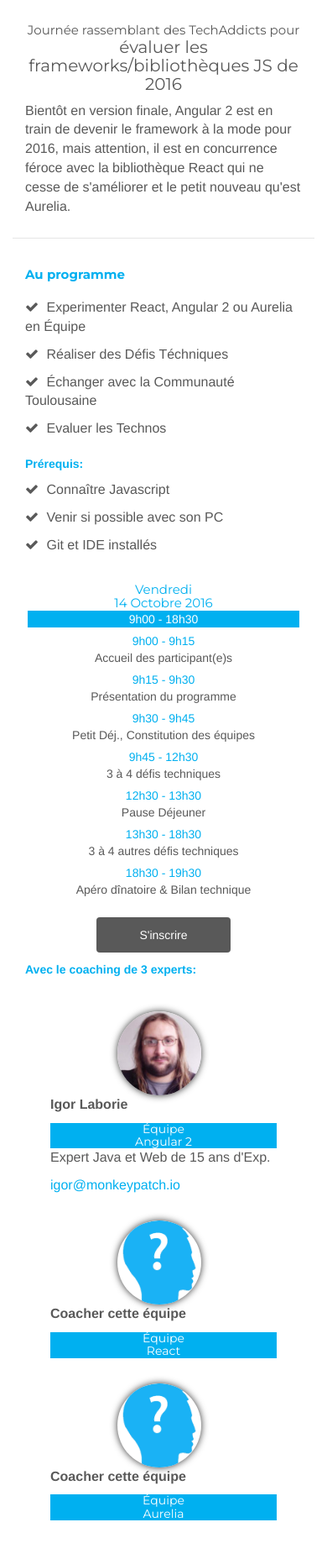
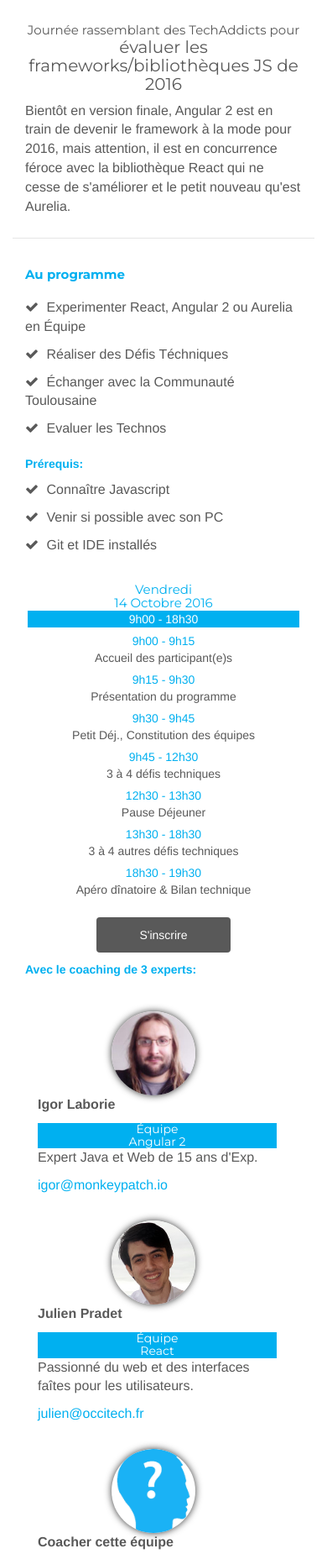
Before and after one commit to monkeytechdays/monkeytechdays.github.io, a Jekyll site: the page built from _posts/2016-06-13-mktd-2.markdown, in a window 390 px wide. Shown: the part 230-2086 px from the top of the page at 84% size. Built offline with Jekyll 4.4.1, drawn with Linux system fonts in a browser that asks for light colours; nearby versions of some CDN libraries; some web fonts are replaced; some of the changed text lies outside the part shown.

Commit message:
2nd event update, sponsors, community

```diff
--- a/_includes/modals.html
+++ b/_includes/modals.html
@@ -101,6 +101,33 @@
                                 </div>
                                 {% endfor %}
                             </div>
+                            <div class="col-lg-12">
+                            {% if page.community %}
+                                <div class="col-sm-6 coach-card">
+                                  <div class="blue-title">Communautés Impliquées:</div>
+                                  {% for c in page.community %}
+                                  <div class="row">
+                                    <a href="{{ c.site }}">
+                                      <img class="sponsor-img" src="{{ c.logo }}" class="img-responsive">
+                                    </a>
+                                  </div>
+                                  {% endfor %}
+                                </div>
+                            {% endif %}
+                            {% if page.sponsor %}
+                                <div class="col-sm-6 coach-card">
+                                  <div class="blue-title">Les Sponsors:</div>
+                                  {% for s in page.sponsor %}
+                                  <div class="row">
+                                        <a href="{{ s.site }}">
+                                          <img class="sponsor-img" src="{{ s.logo }}" class="img-responsive">
+                                        </a>
+                                  </div>
+                                  {% endfor %}
+                                </div>
+                            {% endif %}
+                          </div>
+
                             <div class="col-sm-12 location-card">
                                 <a class="blue-title" href="{{page.location.site}}" target="_blank">
                                     <i class="fa fa-map-marker" aria-hidden="true"></i> Dans les locaux de {{page.location.name}}:</a>
--- a/_posts/2016-06-13-mktd-2.markdown
+++ b/_posts/2016-06-13-mktd-2.markdown
@@ -34,20 +34,27 @@
     description: Expert Java et Web de 15 ans d'Exp.
     email: igor@monkeypatch.io
     tech: Angular 2
-  - name: Coacher cette équipe
-    img: unknown.png
-    description:
-    email:
+  - name: Julien Pradet
+    img: julien.jpg
+    description: Passionné du web et des interfaces faîtes pour les utilisateurs.
+    email: julien@occitech.fr
     tech: React
   - name: Coacher cette équipe
     img: unknown.png
     description:
     email:
     tech: Aurelia
+community:
+  - logo: http://toulousejs.francejs.org/img/toulousejs.png
+    site: http://toulousejs.francejs.org
+sponsor:
+  - logo: https://www.occitech.fr/wp-content/uploads/2014/01/logo.png
+    site: https://www.occitech.fr/
+
 location:
-  link: https://www.google.com/maps/embed?pb=!1m18!1m12!1m3!1d92457.01034624901!2d1.3628011207550794!3d43.60067857090314!2m3!1f0!2f0!3f0!3m2!1i1024!2i768!4f13.1!3m3!1m2!1s0x12aebb6fec7552ff%3A0x406f69c2f411030!2sToulouse!5e0!3m2!1sfr!2sfr!4v1466773323580
-  site: http://www.monkeypatch.io/
-  name: Bientôt disponible
+  link: https://www.google.com/maps/embed?pb=!1m18!1m12!1m3!1d2889.2108114431708!2d1.4394906157111187!3d43.60215206374777!2m3!1f0!2f0!3f0!3m2!1i1024!2i768!4f13.1!3m3!1m2!1s0x12aebb6258220a07%3A0xf1d45637938f3453!2sHarryCow!5e0!3m2!1sfr!2sfr!4v1466094946954
+  site: http://www.harrycow.com/
+  name: Harry Cow
 
 info:
     - line: Accueil des participant(e)s
```
Also changed, not shown: _includes/css/main.css (+5 -2 lines), img/coach/julien.jpg (added).
